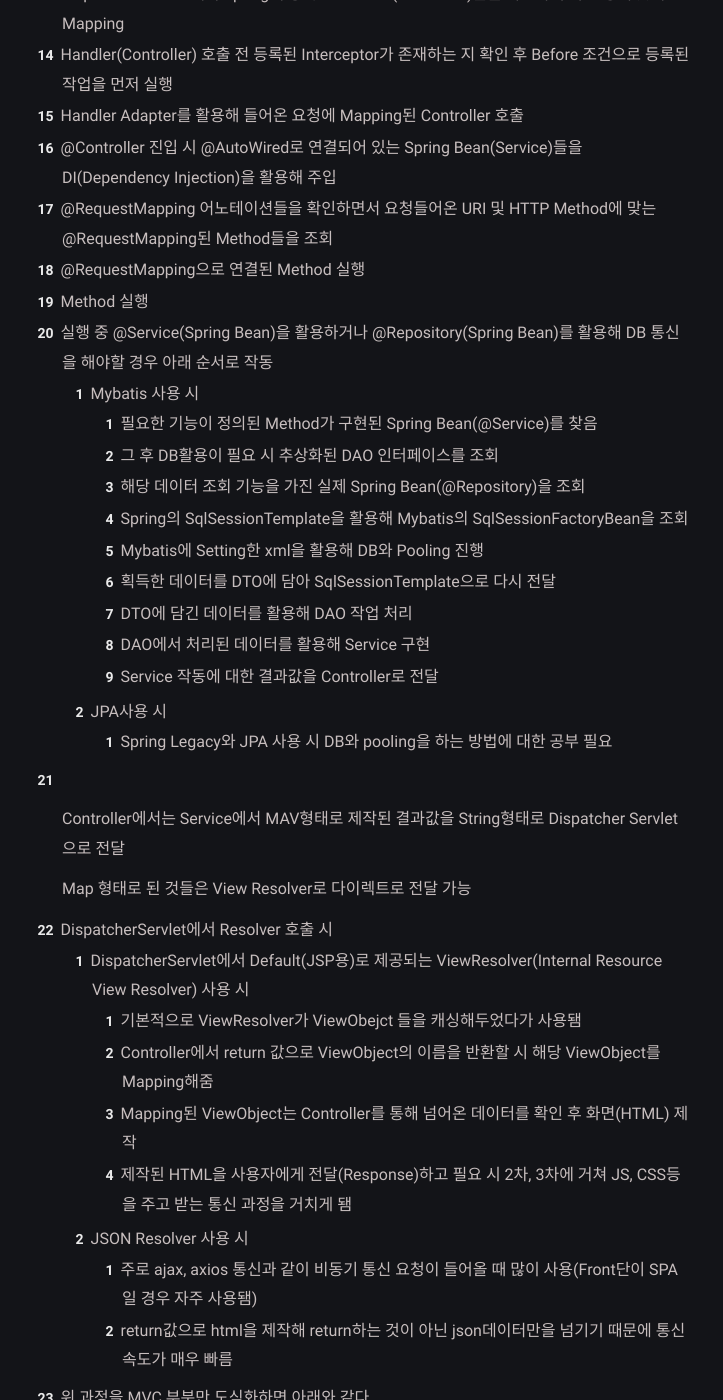
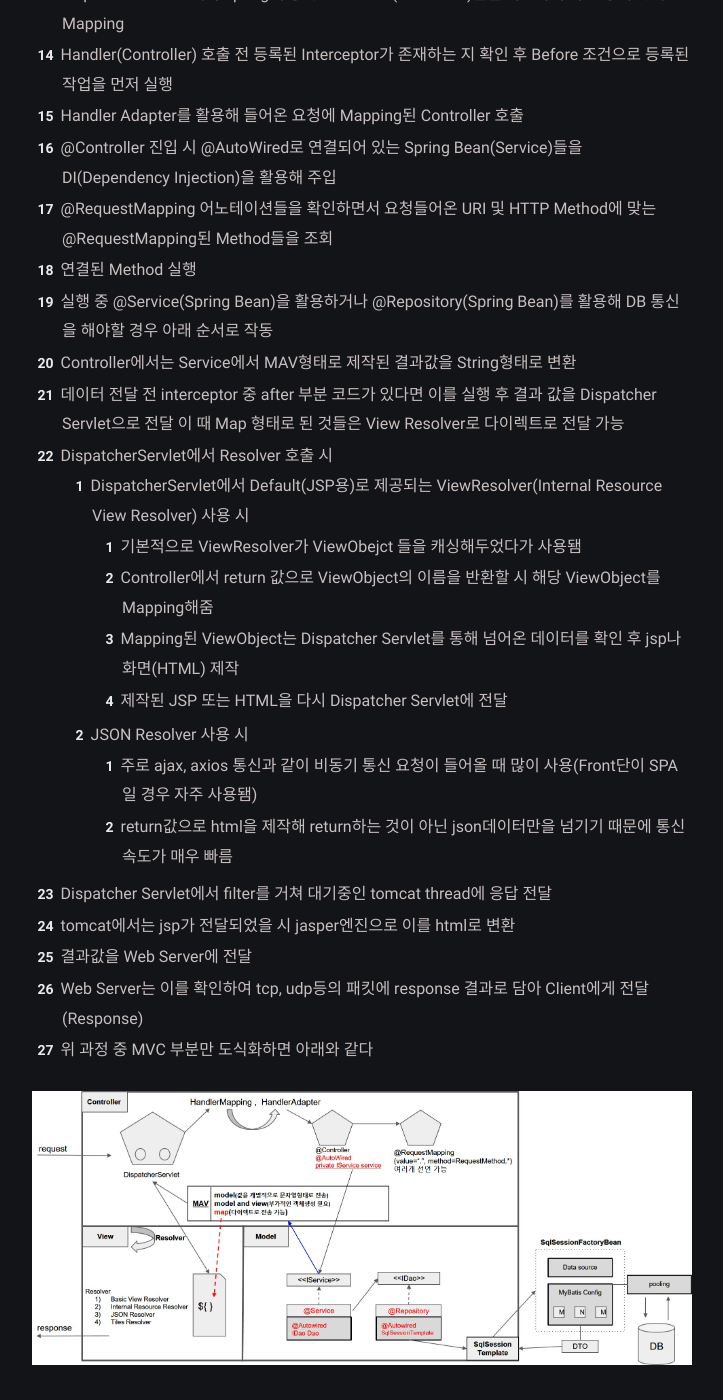
Before and after one commit to jd6186/jd6186.github.io, a Jekyll site: the page built from _posts/DongUk/2022-01-05-Spring_MVC.md, in a window 1280 px wide and 1400 px high, scrolled down 1165 px. Shown: the whole window, without its empty margins (278-1001 px from the left). Built offline with Jekyll 4.4.1, drawn with Linux system fonts in a browser that asks for light colours; comment, search, counter and statistics services are not loaded; some of the changed text lies outside the part shown.

Commit message:
mvc부분 수정

```diff
--- a/_posts/DongUk/2022-01-05-Spring_MVC.md
+++ b/_posts/DongUk/2022-01-05-Spring_MVC.md
@@ -27,34 +27,24 @@ author: "DongUk"
 10. Handler Adapter를 활용해 들어온 요청에 Mapping된 Controller 호출
 11. @Controller 진입 시 @AutoWired로 연결되어 있는 Spring Bean(Service)들을 DI(Dependency Injection)을 활용해 주입
 12. @RequestMapping 어노테이션들을 확인하면서 요청들어온 URI 및 HTTP Method에 맞는 @RequestMapping된 Method들을 조회
-13. @RequestMapping으로 연결된 Method 실행
-14. Method 실행
-15. 실행 중 @Service(Spring Bean)을 활용하거나 @Repository(Spring Bean)를 활용해 DB 통신을 해야할 경우 아래 순서로 작동
-    1. Mybatis 사용 시
-        1. 필요한 기능이 정의된 Method가 구현된 Spring Bean(@Service)를 찾음
-        2. 그 후 DB활용이 필요 시 추상화된 DAO 인터페이스를 조회
-        3. 해당 데이터 조회 기능을 가진 실제 Spring Bean(@Repository)을 조회
-        4. Spring의 SqlSessionTemplate을 활용해 Mybatis의 SqlSessionFactoryBean을 조회
-        5. Mybatis에 Setting한 xml을 활용해 DB와 Pooling 진행
-        6. 획득한 데이터를 DTO에 담아 SqlSessionTemplate으로 다시 전달
-        7. DTO에 담긴 데이터를 활용해 DAO 작업 처리
-        8. DAO에서 처리된 데이터를 활용해 Service 구현
-        9. Service 작동에 대한 결과값을 Controller로 전달
-    2. JPA사용 시
-        1. Spring Legacy와 JPA 사용 시 DB와 pooling을 하는 방법에 대한 공부 필요
-16. Controller에서는 Service에서 MAV형태로 제작된 결과값을 String형태로 Dispatcher Servlet으로 전달
-
-    Map 형태로 된 것들은 View Resolver로 다이렉트로 전달 가능
-
+13. 연결된 Method 실행
+14. 실행 중 @Service(Spring Bean)을 활용하거나 @Repository(Spring Bean)를 활용해 DB 통신을 해야할 경우 아래 순서로 작동
+15. Controller에서는 Service에서 MAV형태로 제작된 결과값을 String형태로 변환
+16. 데이터 전달 전 interceptor 중 after 부분 코드가 있다면 이를 실행 후 결과 값을 Dispatcher Servlet으로 전달
+    이 때 Map 형태로 된 것들은 View Resolver로 다이렉트로 전달 가능
 17. DispatcherServlet에서 Resolver 호출 시
     1. DispatcherServlet에서 Default(JSP용)로 제공되는 ViewResolver(Internal Resource View Resolver) 사용 시
         1. 기본적으로 ViewResolver가 ViewObejct 들을 캐싱해두었다가 사용됌
         2. Controller에서 return 값으로 ViewObject의 이름을 반환할 시 해당 ViewObject를 Mapping해줌
-        3. Mapping된 ViewObject는 Controller를 통해 넘어온 데이터를 확인 후 화면(HTML) 제작
-        4. 제작된 HTML을 사용자에게 전달(Response)하고 필요 시 2차, 3차에 거쳐 JS, CSS등을 주고 받는 통신 과정을 거치게 됌
+        3. Mapping된 ViewObject는 Dispatcher Servlet를 통해 넘어온 데이터를 확인 후 jsp나 화면(HTML) 제작
+        4. 제작된 JSP 또는 HTML을 다시 Dispatcher Servlet에 전달
     2. JSON Resolver 사용 시
         1. 주로 ajax, axios 통신과 같이 비동기 통신 요청이 들어올 때 많이 사용(Front단이 SPA일 경우 자주 사용됌)
         2. return값으로 html을 제작해 return하는 것이 아닌 json데이터만을 넘기기 때문에 통신속도가 매우 빠름
-18. 위 과정을 MVC 부분만 도식화하면 아래와 같다
+19. Dispatcher Servlet에서 filter를 거쳐 대기중인 tomcat thread에 응답 전달
+20. tomcat에서는 jsp가 전달되었을 시 jasper엔진으로 이를 html로 변환
+21. 결과값을 Web Server에 전달
+22. Web Server는 이를 확인하여 tcp, udp등의 패킷에 response 결과로 담아 Client에게 전달(Response)
+20. 위 과정 중 MVC 부분만 도식화하면 아래와 같다
 
 <img src="../../assets/img/2021-12-09-Spring_Framework_Legacy/SpringMVC_01.jpg"  width="100%"/>
```
Also changed, not shown: other parts of _posts/DongUk/2022-01-05-Spring_MVC.md (+1 -1 lines).
